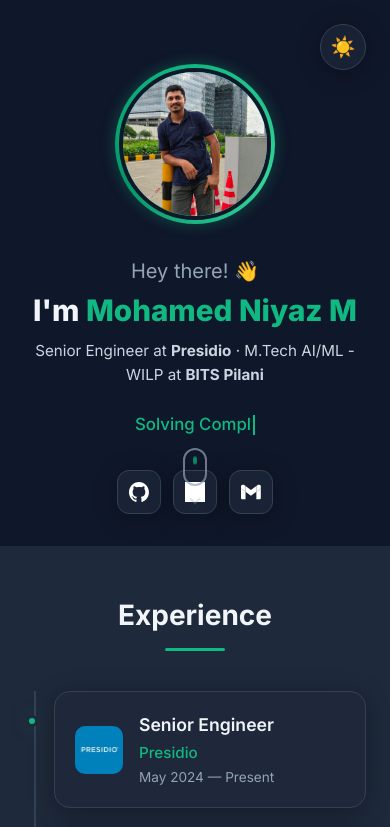
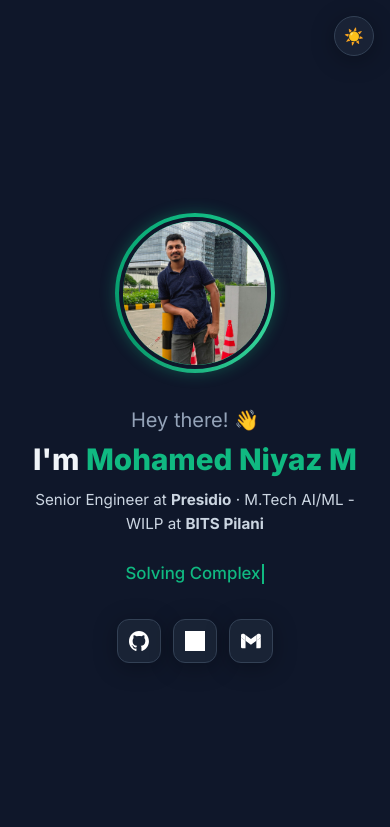
Before and after one commit to Niyaz2498/personal-site, a Next.js app: page / in a window 390 px wide. Shown: the top 827 px of the page. Built offline with nearby package versions, Linux system fonts and the light colour scheme; grey boxes are pictures that could not be loaded.

Commit message:
Minor UI Changes

```diff
--- a/src/app/globals.css
+++ b/src/app/globals.css
@@ -815,8 +815,8 @@ a:hover {
 /* ===== RESPONSIVE ===== */
 @media (max-width: 768px) {
   .hero {
-    padding: 4rem 1.5rem 2rem;
-    min-height: auto;
+    padding: 6rem 1.5rem 4rem;
+    min-height: 100vh;
   }
 
   .hero-content {
@@ -836,6 +836,10 @@ a:hover {
 
   .hero-socials {
     justify-content: center;
+  }
+
+  .scroll-indicator {
+    display: none; /* Mobile users naturally scroll, hide to prevent overlay issues */
   }
 
   .section {
@@ -862,9 +866,38 @@ a:hover {
     grid-template-columns: 1fr;
   }
 
+  .kaggle-profile-top {
+    flex-direction: column;
+    text-align: center;
+    gap: 0.6rem;
+  }
+
+  .kaggle-bio {
+    text-align: center;
+  }
+
+  .kaggle-profile-link {
+    display: block;
+    text-align: center;
+  }
+
+  .kaggle-comp-header {
+    flex-direction: column;
+    align-items: flex-start;
+    gap: 0.5rem;
+  }
+
   .footer-links {
     flex-direction: column;
     align-items: center;
+  }
+
+  .theme-toggle {
+    top: 1rem;
+    right: 1rem;
+    width: 40px;
+    height: 40px;
+    font-size: 1rem;
   }
 }
 
@@ -878,6 +911,10 @@ a:hover {
   }
 
   .glass-card {
-    padding: 1.25rem;
+    padding: 1.15rem;
+  }
+
+  .rank-number {
+    font-size: 1.25rem;
   }
 }
```
